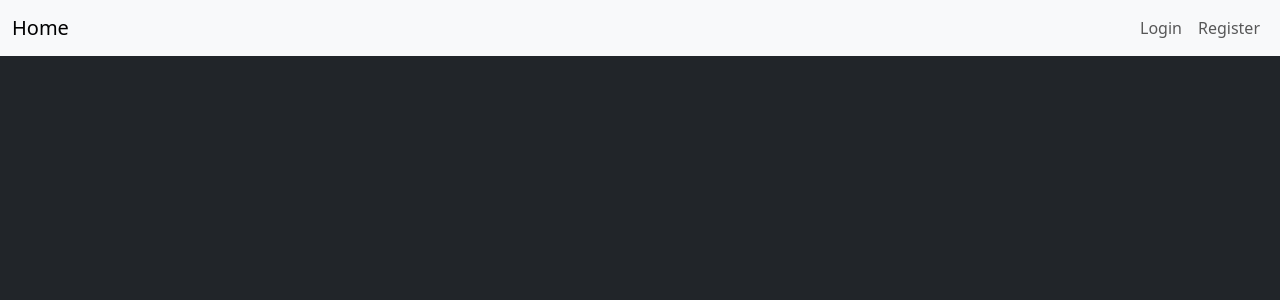
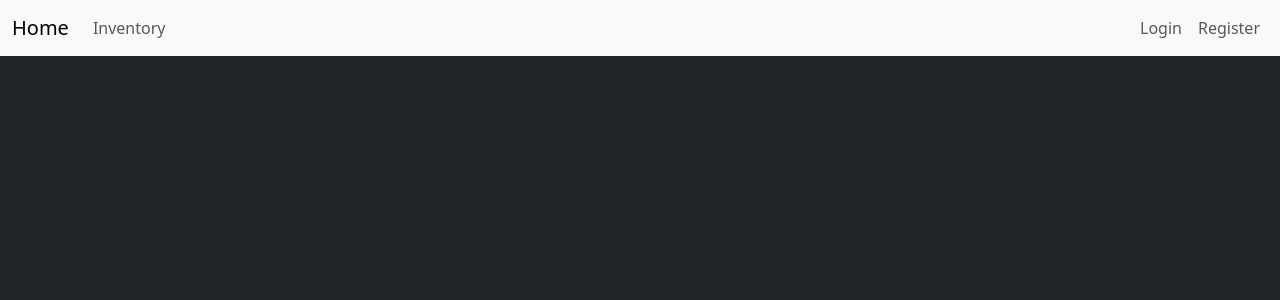
Before and after one commit to astpalai/Flask-Inventory-Management, a Flask app: page / in a window 1280 px wide. Shown: the top 300 px of the page. Run offline with Flask 3, Linux system fonts and the light colour scheme.

Commit message:
Fixed navbar collapse and toggle

```diff
--- a/website/templates/base.html
+++ b/website/templates/base.html
@@ -9,26 +9,25 @@
         </title>
         <link href="https://cdn.jsdelivr.net/npm/bootstrap@5.3.0-alpha3/dist/css/bootstrap.min.css" rel="stylesheet" integrity="sha384-KK94CHFLLe+nY2dmCWGMq91rCGa5gtU4mk92HdvYe+M/SXH301p5ILy+dN9+nJOZ" crossorigin="anonymous">
     </head>
+
     <body class="bg-dark">
-        <nav class="navbar navbar-expand-lg bg-body-tertiary">
+        <nav class="navbar navbar-expand-sm bg-body-tertiary">
             <div class="container-fluid">
                 <a class="navbar-brand" href="{{ url_for('views.home') }}">Home</a>
-                <div class="collapse navbar-collapse" id="navbarText">
-                    <ul class="navbar-nav ms-auto mb-2 mb-lg-0">
+                <button class="navbar-toggler" type="button" data-bs-toggle="collapse" data-bs-target="#navbar" aria-controls="navbar" aria-expanded="false" aria-label="Toggle navigation">
+                    <span class="navbar-toggler-icon"></span>
+                </button>
+                <div class="collapse navbar-collapse" id="navbar">
+                    <ul class="navbar-nav">
+                        <a class="nav-link" href="#">Inventory</a>
+                    </ul>
+                    <ul class="navbar-nav ms-auto">
                         {% if current_user.is_authenticated %}
-                            <li class="nav-item">
-                                <a class="nav-link">Welcome, {{ current_user.username }}</a>
-                            </li>
-                            <li class="nav-item">
-                                <a class="nav-link" href="{{ url_for('auth.logout') }}">Logout</a>
-                            </li>
+                            <a class="nav-link">Welcome, {{ current_user.username }}</a>
+                            <a class="nav-link" href="{{ url_for('auth.logout') }}">Logout</a>
                         {% else %}
-                            <li class="nav-item">
-                                <a class="nav-link" href="{{ url_for('auth.login') }}">Login</a>
-                            </li>
-                            <li class="nav-item">
-                                <a class="nav-link" href="{{ url_for('auth.register') }}">Register</a>
-                            </li>
+                            <a class="nav-link" href="{{ url_for('auth.login') }}">Login</a>
+                            <a class="nav-link" href="{{ url_for('auth.register') }}">Register</a>
                         {% endif %}
                     </ul>
                 </div>
@@ -67,7 +66,6 @@
         {% block content %}
         {% endblock %}
 
-        <script src="https://cdn.jsdelivr.net/npm/bootstrap@5.3.0-alpha3/dist/js/bootstrap.bundle.min.js" integrity="sha384-ENjdO4Dr2bkBIFxQpeoTz1HIcje39Wm4jDKdf19U8gI4ddQ3GYNS7NTKfAdVQSZe" crossorigin="anonymous"></script>
         <script src="https://cdn.jsdelivr.net/npm/@popperjs/core@2.11.7/dist/umd/popper.min.js" integrity="sha384-zYPOMqeu1DAVkHiLqWBUTcbYfZ8osu1Nd6Z89ify25QV9guujx43ITvfi12/QExE" crossorigin="anonymous"></script>
         <script src="https://cdn.jsdelivr.net/npm/bootstrap@5.3.0-alpha3/dist/js/bootstrap.min.js" integrity="sha384-Y4oOpwW3duJdCWv5ly8SCFYWqFDsfob/3GkgExXKV4idmbt98QcxXYs9UoXAB7BZ" crossorigin="anonymous"></script>
     </body>
```
